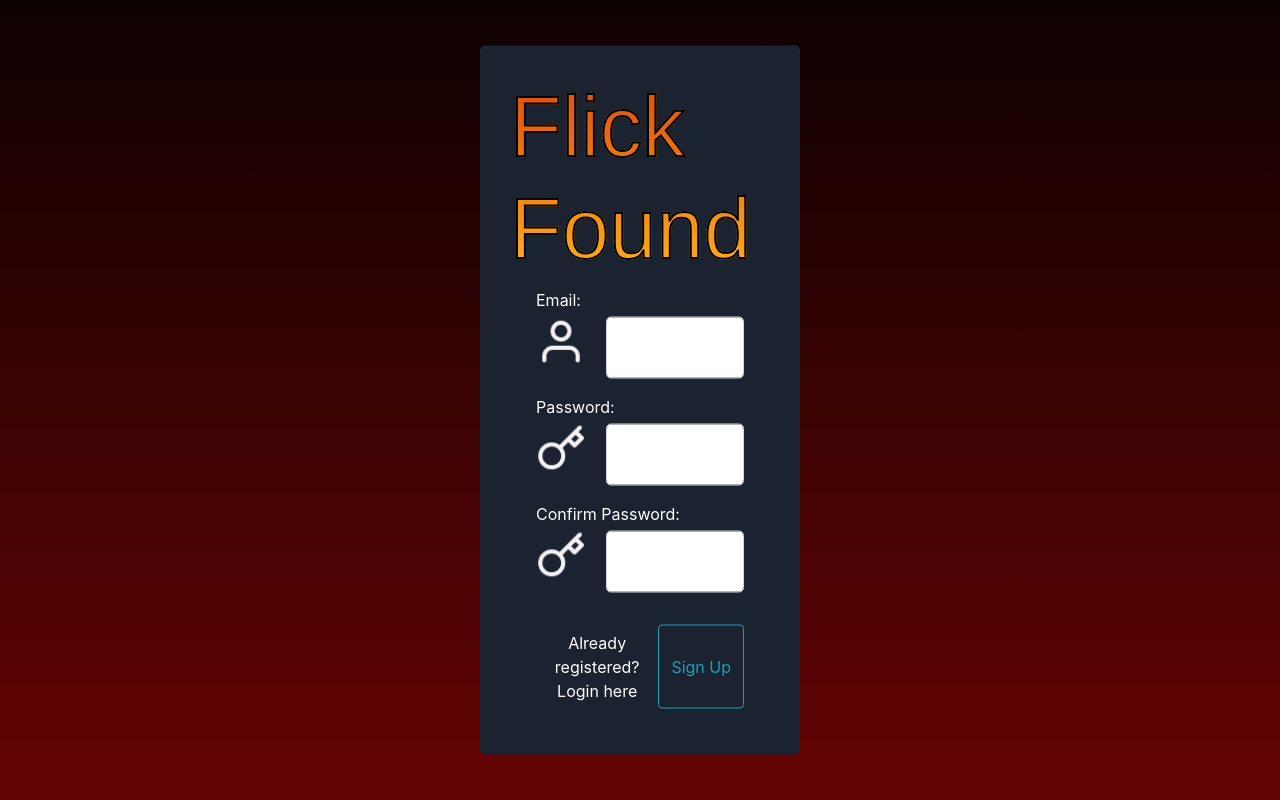
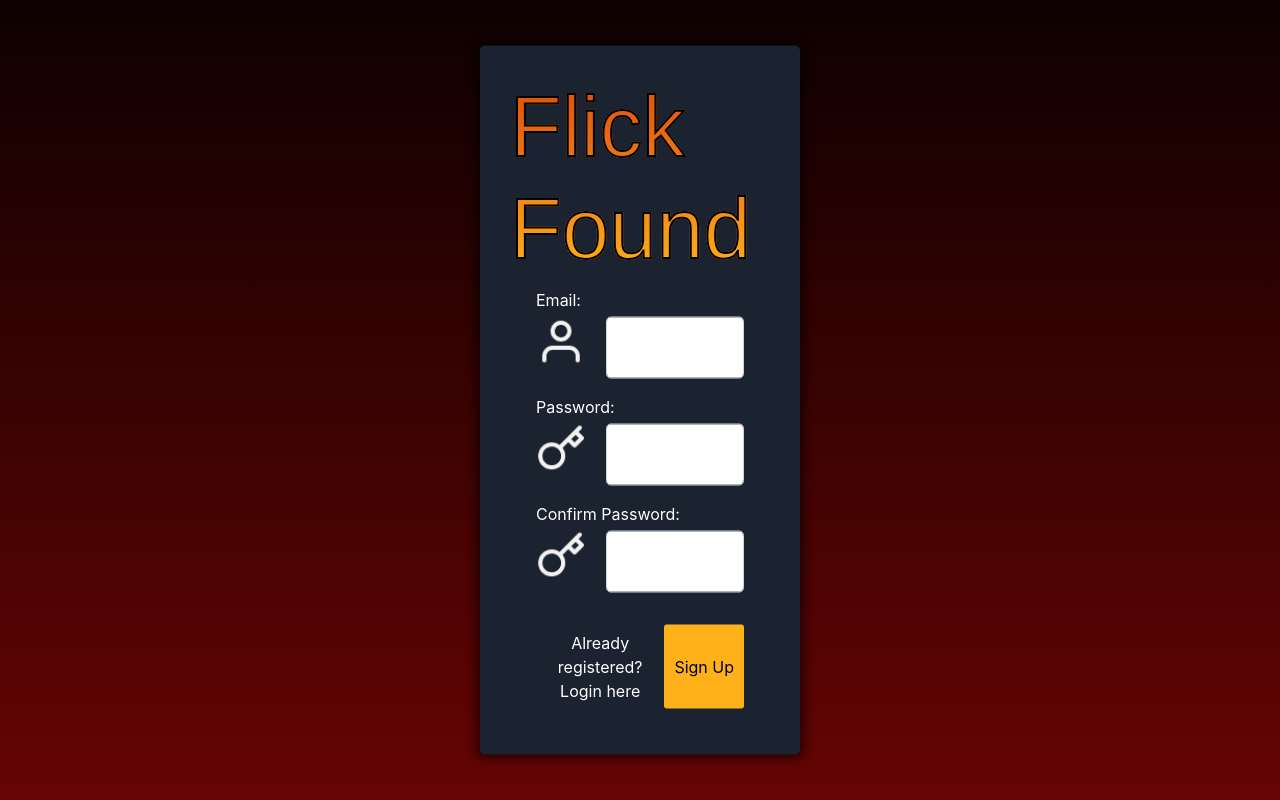
Before and after one commit to ashergarvens/Flick_Found, a Flask app: page /register in a window 1280 px wide. Run offline with Flask 3, Linux system fonts and the light colour scheme; some libraries are stand-ins or nearby versions; some web fonts are replaced.

Commit message:
added box shadows to the html files, changed the colors of the submit buttons

```diff
--- a/flick_found/static/css/login.css
+++ b/flick_found/static/css/login.css
@@ -19,7 +19,7 @@ h1 {
     background-clip: text;
     -webkit-text-fill-color: transparent;
 }
-#register-form, #login-form {
+#login-form {
     background-color: #1B2230;
     min-height: 35%;
     width: 25%;
@@ -35,6 +35,7 @@ h1 {
     flex-direction: column;
     align-items: center;
     overflow: hidden;
+    box-shadow: 0 0 10px 5px rgba(0, 0, 0, 0.5);
 }
 #show-register, #show-login {
     background: none;
--- a/flick_found/static/css/preferences.css
+++ b/flick_found/static/css/preferences.css
@@ -109,6 +109,7 @@ ul {
     margin-top: 10%;
     padding: 5px;
 }
+
 #submit {
     border: none;
     background-color: #FFB11A;
--- a/flick_found/static/css/register.css
+++ b/flick_found/static/css/register.css
@@ -19,7 +19,7 @@ h1 {
     background-clip: text;
     -webkit-text-fill-color: transparent;
 }
-#register-form, #login-form {
+#register-form {
     background-color: #1B2230;
     min-height: 35%;
     width: 25%;
@@ -35,6 +35,7 @@ h1 {
     flex-direction: column;
     align-items: center;
     overflow: hidden;
+    box-shadow: 0 0 10px 5px rgba(0, 0, 0, 0.5);
 }
 #show-register, #show-login {
     background: none;
--- a/flick_found/templates/login.html
+++ b/flick_found/templates/login.html
@@ -51,7 +51,7 @@
                 </div>
                 <div class="button-container">
                     <a href="{{ url_for('register') }}" class="btn btn-secondary" id = "show-register">No Account? Create One here</a>
-                    {{ form.submit(class="btn btn-outline-info") }}
+                    {{ form.submit(class="btn-btn-primary") }}
                 </div>
             </form>
         </div>
--- a/flick_found/templates/register.html
+++ b/flick_found/templates/register.html
@@ -71,7 +71,7 @@
                 </fieldset>
                 <div class="button-container">
                     <a href="{{ url_for('login') }}" class="btn btn-secondary" id = "show-login">Already registered? Login here</a>
-                    {{ form.submit(class="btn btn-outline-info") }}
+                    {{ form.submit(class="btn-btn-primary") }}
                 </div>
             </form>
         </div>
```
